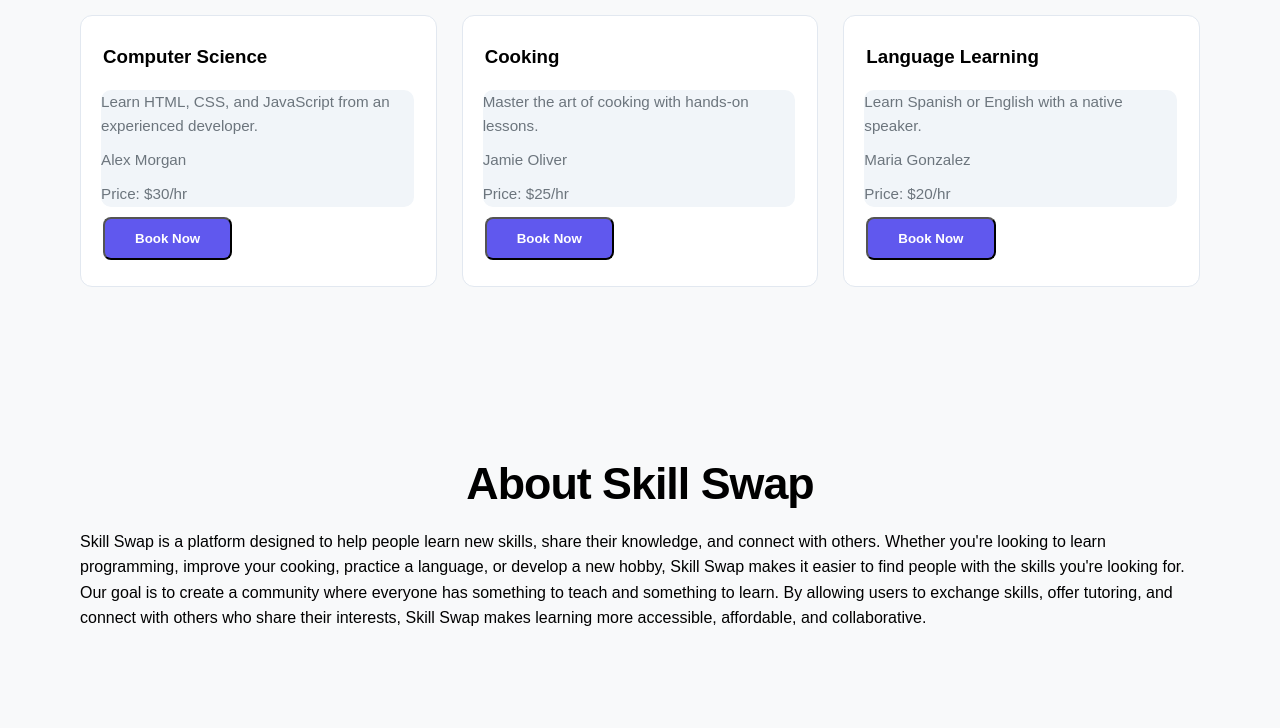
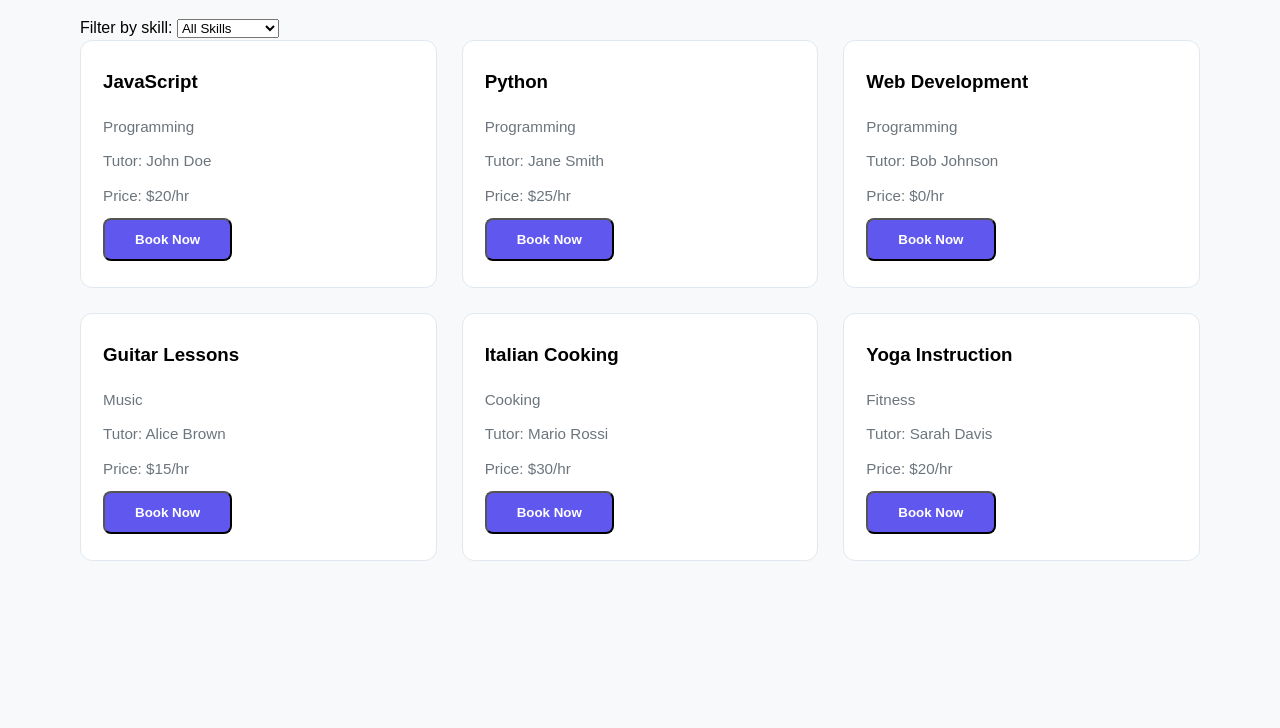
Before and after one commit to WartburgMason/skill-swap-mason, a website: page index.html in a window 1280 px wide. Shown: the part 740-1468 px from the top of the page. Drawn offline with Linux system fonts and the light colour scheme.

Commit message:
Connected UI to Category Filtering

```diff
--- a/index.html
+++ b/index.html
@@ -8,6 +8,7 @@
 </head>
 <body>
     <script src="script.js"></script>
+    <script src="skillswap-functions.js"></script>
     <header class="site-header">
         <div class="container nav-container">
             <a href="index.html" class="logo">Skill Swap</a>
@@ -46,36 +47,19 @@
         <section id="skills" class="skills-section">
             <h2>Explore Tutors</h2>
             <div class="container">
-            <div class="skill-grid">
-                    <div class="skill-card">
-                        <h3>Computer Science</h3>
-                        <div class="skill-details">
-                        <p class="skill-description">Learn HTML, CSS, and JavaScript from an experienced developer.</p>
-                        <p class="tutor-name">Alex Morgan</p>
-                        <p class="price">Price: $30/hr</p>
-                        </div>
-                        <button class="button primary-button">Book Now</button>
-                    </div>
-                    <div class="skill-card">
-                        <h3>Cooking</h3>
-                        <div class="skill-details">
-                            <p class="skill-description">Master the art of cooking with hands-on lessons.</p>
-                            <p class="tutor-name">Jamie Oliver</p>
-                            <p class="price">Price: $25/hr</p>
-                        </div>
-                        <button class="button primary-button">Book Now</button>
-                    </div>
-                    <div class="skill-card">
-                        <h3>Language Learning</h3>
-                        <div class="skill-details">
-                            <p class="skill-description">Learn Spanish or English with a native speaker.</p>
-                            <p class="tutor-name">Maria Gonzalez</p>
-                            <p class="price">Price: $20/hr</p>
-                        </div>
-                        <button class="button primary-button">Book Now</button>
-                    </div>
-                </div>
-
+            <div class="filter-bar">
+                <label for="skill-filter">Filter by skill:</label>
+                <select id="skill-filter" name="skill-filter">
+                    <option  value="All" selected>All Skills</option>
+                    <option value="Art">Art</option>
+                    <option value="Cooking">Cooking</option>
+                    <option value="Fitness">Fitness</option>
+                    <option value="Language">Language</option>
+                    <option value="Music">Music</option>
+                    <option value="Programming">Programming</option>
+                </select>
+            </div>
+            <div id="skill-grid" class="skill-grid">
             </div>
         </section>
 
--- a/script.js
+++ b/script.js
@@ -1,3 +1,6 @@
+
+
+
 //prevents form from submitting and displays an alert message instead
 document.addEventListener("DOMContentLoaded", () => {
     document.querySelectorAll("form").forEach((form) => {
--- a/skillswap-functions.js
+++ b/skillswap-functions.js
@@ -1,12 +1,34 @@
+// Function to display skills dynamically
+function displaySkills(skills) {
+        const skillGrid = document.getElementById('skill-grid');
+        skillGrid.innerHTML='';
+        for (const skill of skills) {
+            const skillCard = document.createElement('div');
+            skillCard.className = 'skill-card';
+            skillCard.innerHTML = `
+                    <h3>${skill.title}</h3>
+                    <span class="skill-details">
+                        <p class="skill-description">${skill.category}</p>
+                        <p class="tutor-name">Tutor: ${skill.tutor}</p>
+                        <p class="price">Price: $${skill.price}/hr</p>
+                    </span>
+                    <button class="button primary-button">Book Now</button>
+            `;
+            skillGrid.appendChild(skillCard);
+        };
+};
+
+
+
 const skills = [
-    {title: "JavaScript", category: "Programming", price: 20},
-    {title: "Python", category: "Programming", price: 25},
-    {title: "Web Development", category: "Programming", price: 0},
-    {title: "Guitar Lessons", category: "Music", price: 15},
-    {title: "Italian Cooking", category: "Cooking", price: 30},
-    {title: "Yoga Instruction", category: "Fitness", price: 20}
+    {title: "JavaScript", category: "Programming",tutor: "John Doe", price: 20},
+    {title: "Python", category: "Programming", tutor: "Jane Smith", price: 25},
+    {title: "Web Development", category: "Programming", tutor: "Bob Johnson", price: 0},
+    {title: "Guitar Lessons", category: "Music", tutor: "Alice Brown", price: 15},
+    {title: "Italian Cooking", category: "Cooking", tutor: "Mario Rossi", price: 30},
+    {title: "Yoga Instruction", category: "Fitness", tutor: "Sarah Davis", price: 20}
 ];
-function filterSkillsByCategory(category) {
+function filterSkillsByCategory(skills, category) {
     if (category === 'All') {
         return skills;
     }
@@ -15,4 +37,14 @@
     }
 };
 
-module.exports = { filterSkillsByCategory };
+//Waits for DOM to load and does initial display and sets event listener to dropdown for category filter
+document.addEventListener("DOMContentLoaded", () => {
+    displaySkills(skills)
+    document.getElementById("skill-filter").addEventListener("change", function() {
+        let skill=this.value;
+        CategorySkills=filterSkillsByCategory(skills, skill);
+        console.log(CategorySkills);
+        displaySkills(CategorySkills);
+    });
+});
+//module.exports = { filterSkillsByCategory };
--- a/styles.css
+++ b/styles.css
@@ -351,7 +351,7 @@
 
 .skill-card:hover,
 .skill-card:focus-within,
-.skill-card.expanded {
+.skill-card:active {
     transform: translateY(-3px);
     box-shadow: 0 8px 24px rgba(15, 23, 42, 0.04);
     border-color: var(--primary);
@@ -369,11 +369,6 @@
     margin-bottom: 10px;
 }
 
+.filter-bar {
 
-.skill-card .skill-details {
-    padding: 14px
-    margin-bottom: 16px;
-    border-radius: 10px;
-    background: #f1f5f9;
-    margin-left: -2px;
 }
```
Also changed, not shown: __tests__/skillswap.test.js (+9 -2 lines).
